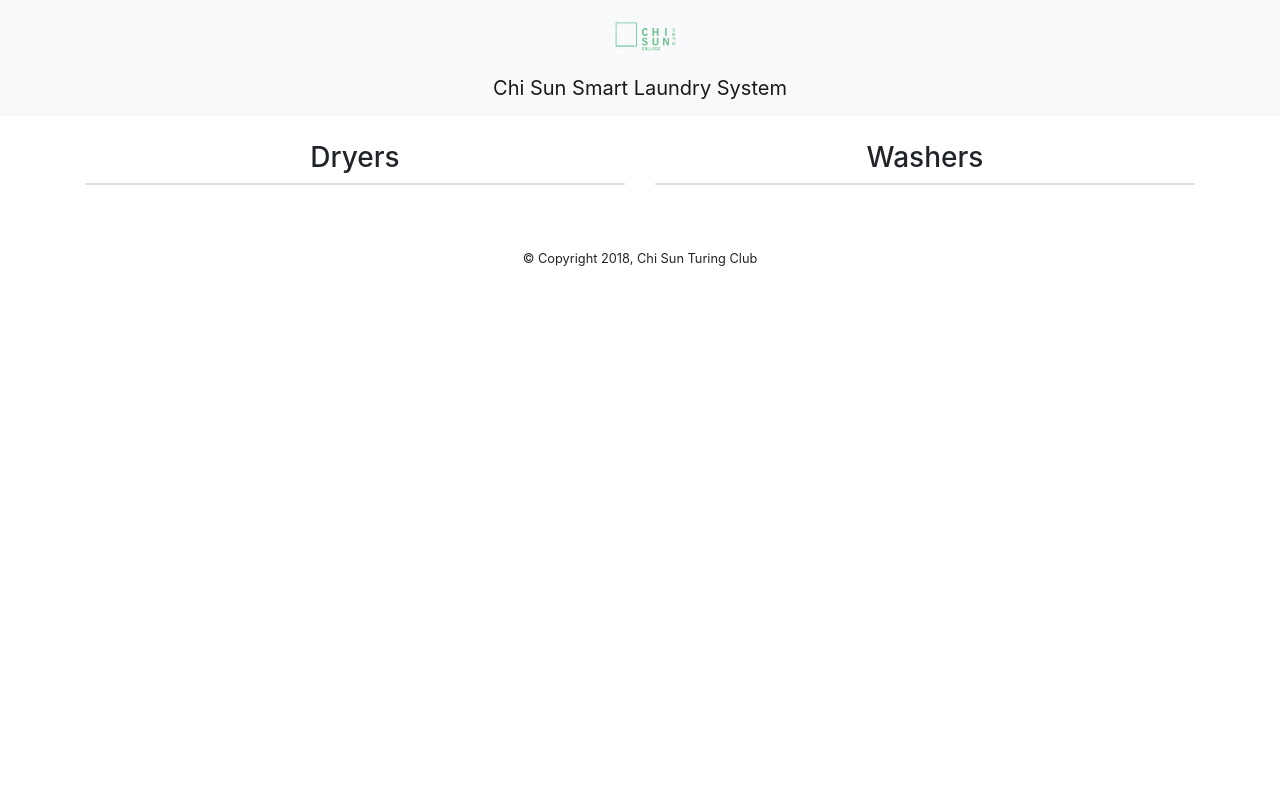
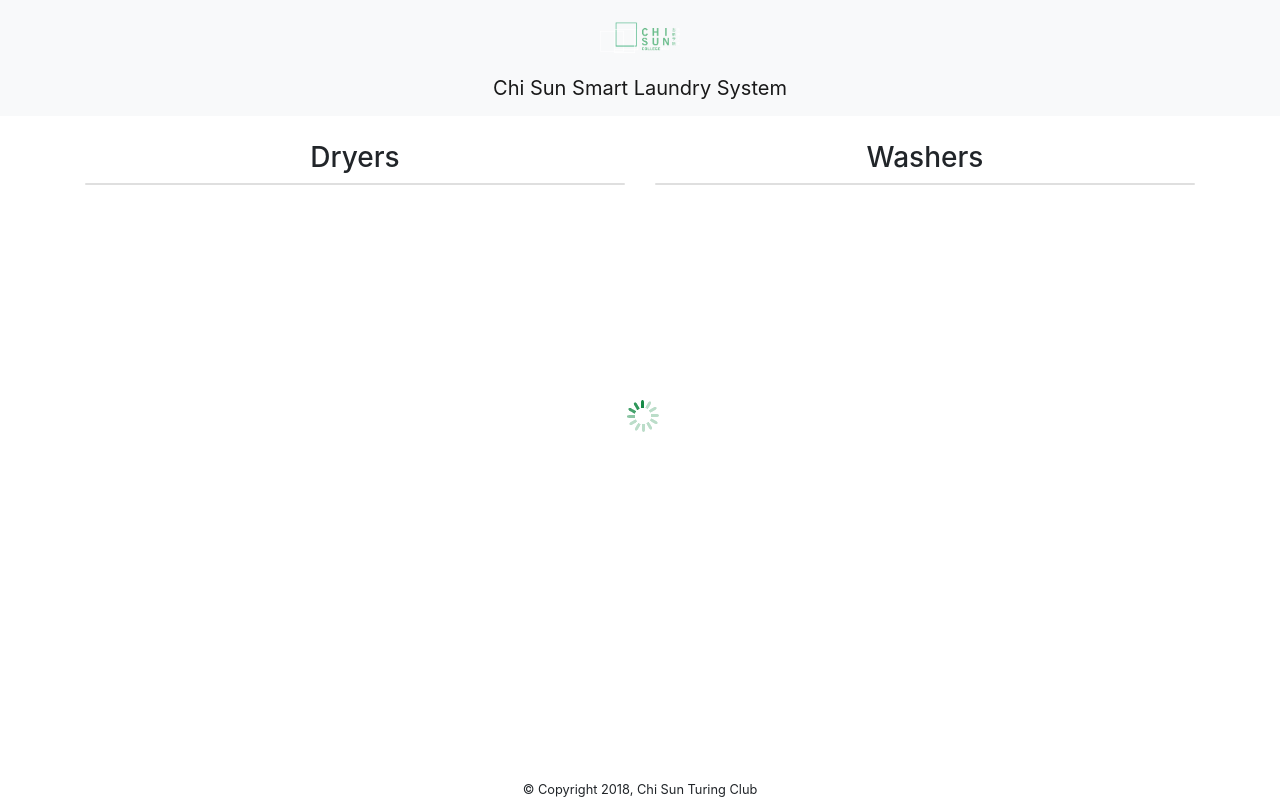
Before and after one commit to hkuturingclub/SLS, a plain HTML site: page index.html in a window 1280 px wide. Drawn offline with nearby package versions, Linux system fonts and the light colour scheme; no server answers.

Commit message:
added the loading indicator (#12)

```diff
--- a/css/main.css
+++ b/css/main.css
@@ -19,3 +19,9 @@ h1{
 	text-align: center;
 	margin-top: 60px;
 }
+
+#loading-indicator{
+	position: absolute;
+  left: 49%;
+	top: 50%;
+}
--- a/index.html
+++ b/index.html
@@ -27,7 +27,8 @@
         </nav>
 
         <div class="container">
-          <div class="row">
+
+					<div class="row">
             <div class="col-sm">
               <h3 class="text-center">Dryers</h3>
               <div class="card">
@@ -45,9 +46,13 @@
               </div>
             </div>
           </div>
+
+					<img src="ajax-loader.gif" id="loading-indicator">
+
+
         </div>
 
-		<div class="footer">
+		<div class="footer fixed-bottom">
 		  <small>&copy; Copyright 2018, Chi Sun Turing Club</small>
 		</div>
 
--- a/js/main.js
+++ b/js/main.js
@@ -16,13 +16,21 @@ addMachines = function(machines, machine_type, selector) {
   });
 };
 getLaundryStatus = function() {
-  endpoint_url = 'https://cstc.azurewebsites.net/laundry/status';
+	endpoint_url = 'https://cstc.azurewebsites.net/laundry/status';
   $.get(endpoint_url, function(response) {
     addMachines(response.dryer, 'Dryer', '#dryer_status');
     addMachines(response.washer, 'Washer', '#washer_status');
+  }).done(function(){
+          $("#loading-indicator").hide();
   });
+
 };
 
+addLoadingIndicator = function() {
+ 	$("#loading-indicator").show();
+}
+
 $(function() {
-  getLaundryStatus();
+	addLoadingIndicator();
+	getLaundryStatus();
 });
```
Also changed, not shown: ajax-loader.gif (added).
